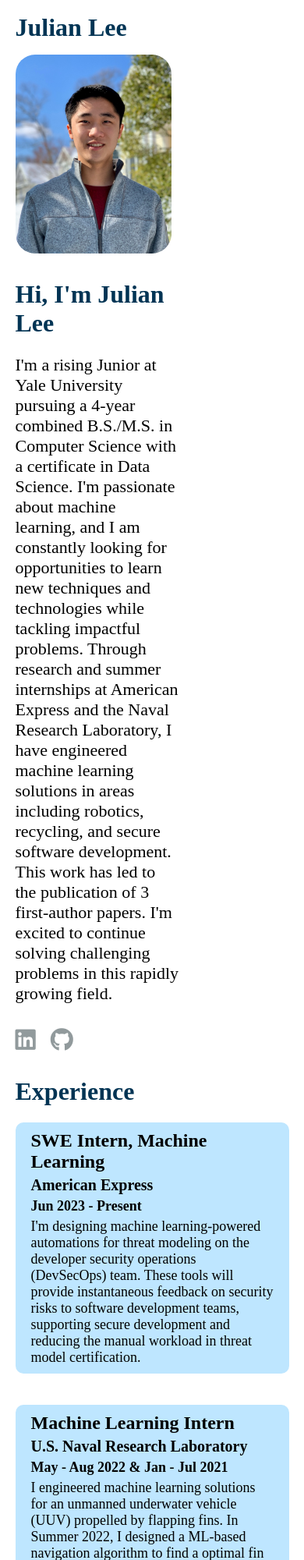
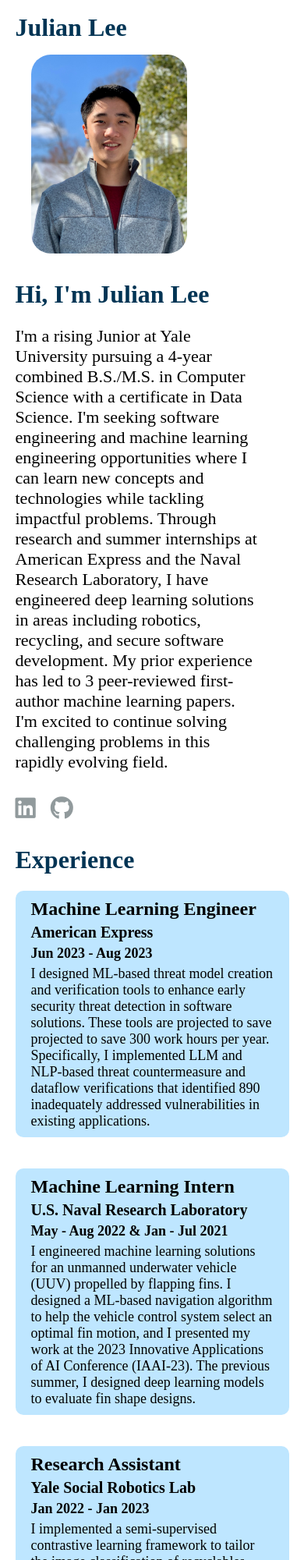
Before and after one commit to JulianLee123/julianlee123.github.io, a website: page index.html in a window 390 px wide. Shown: the top 2000 px of the page at 78% size. Drawn offline with Linux system fonts and the light colour scheme.

Commit message:
updated descriptions, fixed small screen formatting issue

```diff
--- a/index.html
+++ b/index.html
@@ -31,14 +31,15 @@
 			<h1 class="section-head"> Hi, I'm Julian Lee </h1>
 			<p id="bio-text"> I'm a rising Junior at Yale University pursuing a
 			4-year combined B.S./M.S. in Computer Science with a certificate in
-			Data Science. I'm passionate about machine learning, and I am
-			constantly looking for opportunities to learn new techniques and
+			Data Science. I'm seeking software engineering and machine learning
+			engineering opportunities where I can learn new concepts and
 			technologies while tackling impactful problems. Through research and
 			summer internships at American Express and the Naval Research
-			Laboratory, I have engineered machine learning solutions in areas
-			including robotics, recycling, and secure software development. This
-			work has led to the publication of 3 first-author papers. I'm excited
-			to continue solving challenging problems in this rapidly growing field.
+			Laboratory, I have engineered deep learning solutions in areas
+			including robotics, recycling, and secure software development. My
+			prior experience has led to 3 peer-reviewed first-author machine learning
+			papers. I'm excited to continue solving challenging problems in this
+			rapidly evolving field.
 			</p>
 			<div class="socials">
 				<a target="_blank" rel="noopener noreferrer" href="https://www.linkedin.com/in/julian-lee-87b620230/"><i class="fab fa-linkedin"></i></a>
@@ -50,35 +51,39 @@
 		<h1 class="section-head" id="experience">Experience</h1>
 		<div class="cards-exp">
 			<div>
-				<h3><strong> SWE Intern, Machine Learning </strong></h3>
+				<h3><strong> Machine Learning Engineer </strong></h3>
 				<h4><strong>American Express</strong></h4>
-				<h5><strong>Jun 2023 - Present</strong></h5>
-				<p>I'm designing machine learning-powered automations for threat
-				modeling on the developer security operations (DevSecOps) team.
-				These tools will provide instantaneous feedback on security risks
-				to software development teams, supporting secure development and
-				reducing the manual workload in threat model certification. </p>
+				<h5><strong>Jun 2023 - Aug 2023 </strong></h5>
+				<p> I designed ML-based threat model creation and verification tools
+				to enhance early security threat detection in software solutions.
+				These tools are projected to save projected to save 300 work hours
+				per year. Specifically, I implemented LLM and NLP-based threat
+				countermeasure and dataflow verifications that identified 890
+				inadequately addressed vulnerabilities in existing applications.
+				</p>
 			</div>
 			<div>
 				<h3><strong>Machine Learning Intern</strong></h3>
 				<h4><strong>U.S. Naval Research Laboratory</strong></h4>
 				<h5><strong>May - Aug 2022 & Jan - Jul 2021</strong></h5>
-				<p> I engineered machine learning solutions for an
-				unmanned underwater vehicle (UUV) propelled by flapping fins.
-				In Summer 2022, I designed a ML-based navigation algorithm to find a
-				optimal fin motions. I presented my
-				work at the 2023 Innovative Applications of AI Conference (IAAI-23).
-				In Summer 2021, I designed machine learning models to assist with the fin shape design process.
+				<p> I engineered machine learning solutions for an unmanned
+				underwater vehicle (UUV) propelled by flapping fins. I designed a
+				ML-based navigation algorithm to help the vehicle control system
+				select an optimal fin motion, and I presented my work at the 2023
+				Innovative Applications of AI Conference (IAAI-23). The previous
+				summer, I designed deep learning models to evaluate fin shape
+				designs.
 			</div>
 			<div>
 				<h3><strong>Research Assistant</strong></h3>
 				<h4><strong>Yale Social Robotics Lab</strong></h4>
 				<h5><strong>Jan 2022 - Jan 2023</strong></h5>
 				<p>I implemented a semi-supervised contrastive learning framework to
-				tailor the image classification of recyclables based on a few human examples. I co-authored our group's research
-				paper accepted to research paper accepted to the Conference for
-				Robot Learning. I also experimented with zero shot text-to-image
-				learning algorithms for identifying recyclables from captions. </p>
+				tailor the image classification of recyclables based on a few human
+				examples. I co-authored our group's research paper accepted to
+				research paper accepted to the Conference for Robot Learning. I also
+				experimented with zero shot text-to-image learning algorithms for
+				identifying recyclables from captions. </p>
 			</div>
 		</div>
 	</div>
--- a/style.css
+++ b/style.css
@@ -46,8 +46,8 @@ footer {
 
 .nav {
 	display: flex;
-	justify-content: space-around;
-	width: 40%;
+	justify-content: space-between;
+	width: 400px;
 }
 
 .navlink {
@@ -66,7 +66,7 @@ footer {
 	display: none;
 }
 
-@media screen and (max-width: 678px) {
+@media screen and (max-width: 650px) {
 	/* Hide for now: not necessary
 
 	.burger {
@@ -91,7 +91,7 @@ footer {
 	.nav {
 		margin: 0;
 		position: absolute;
-		right: -100%;
+		right: -200%;
 	}
 	.nav-active {
 		right: 0;
@@ -118,19 +118,33 @@ div {
 	flex-basis: 100%;
 }
 
-#about-photo{
-	flex-basis: 35%;
-}
 #about-photo img{
 	width: 100%;
 	min-width: 200px;
 	border-radius: 25px;
 }
-#about-description{
-	flex-basis: 60%;
-}
+
 #about-description h1{
 	color: var(--blue5)
+}
+
+@media screen and (min-width: 650px) {
+	#about-photo{
+		flex-basis: 35%;
+	}
+	#about-description{
+		flex-basis: 60%;
+	}
+}
+
+@media screen and (max-width: 650px) {
+	#about-photo{
+		width: 35%;
+		margin-left: 20px;
+	}
+	#about-description{
+		width: 90%;
+	}
 }
 
 .page-section h1{
```
Also changed, not shown: old_style.css (deleted, +0 -25 lines).
